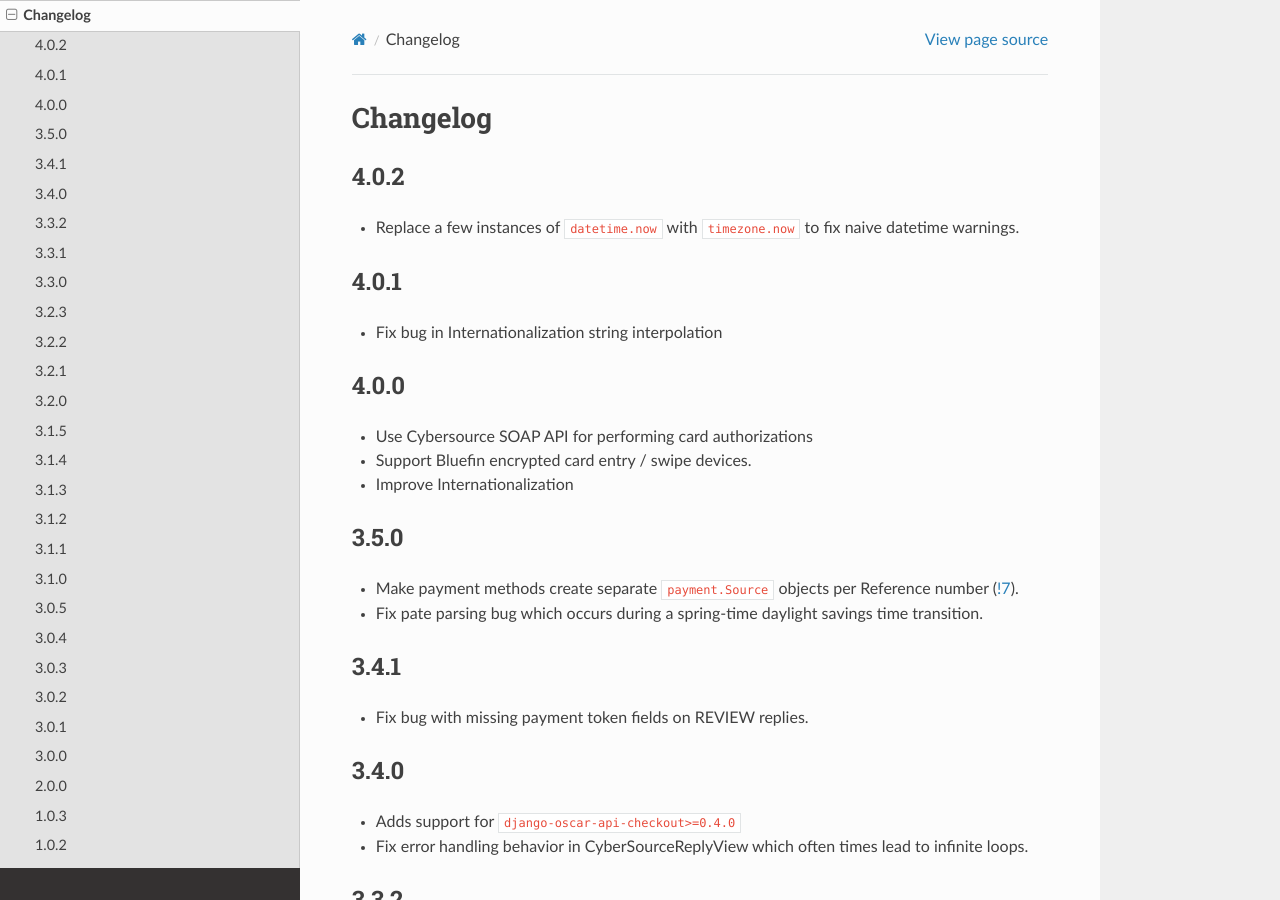
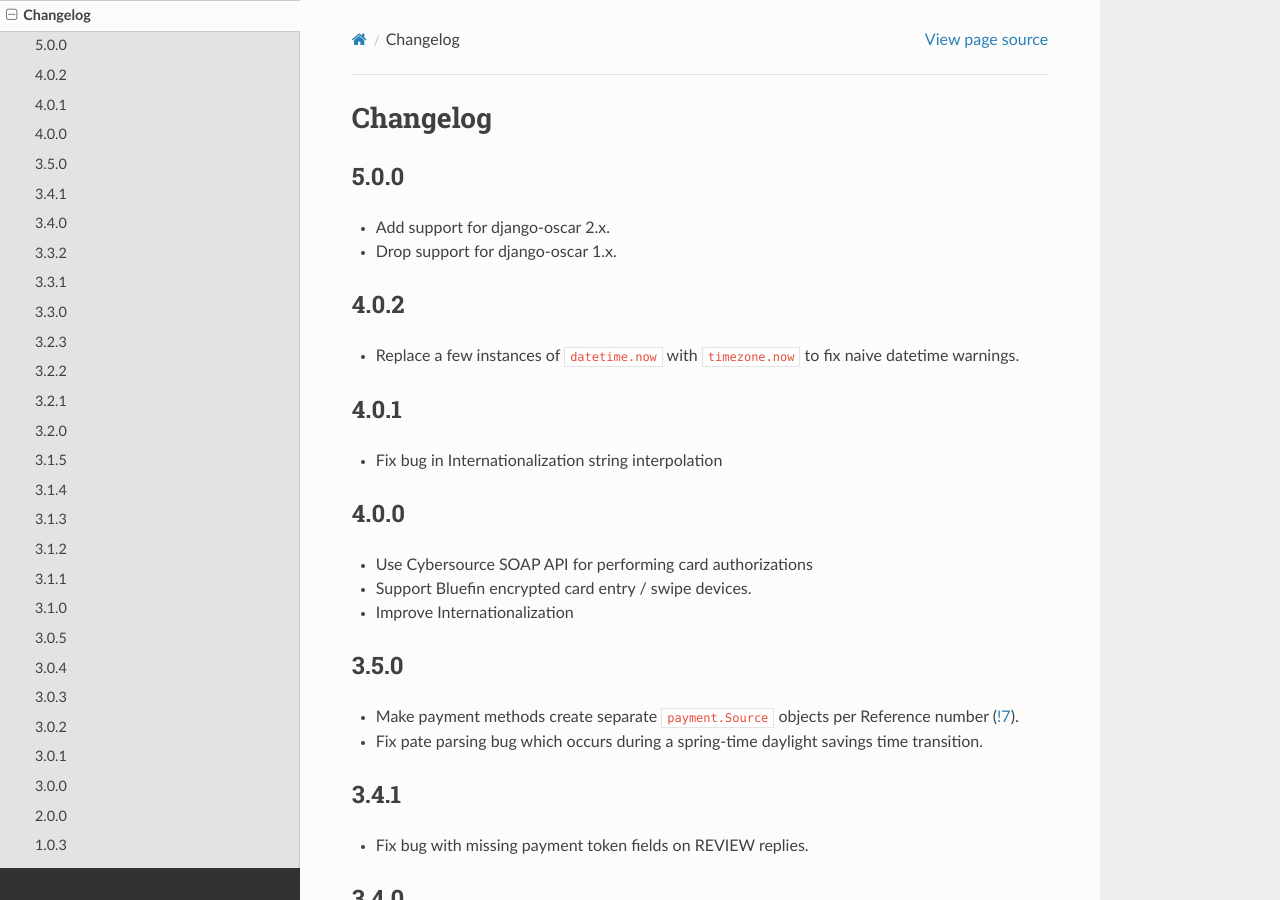
Before and after one commit to thelabnyc/django-oscar-cybersource, a Sphinx documentation site: the page built from docs/changes.rst, in a window 1280 px wide and 900 px high. Built offline with Sphinx 7.4.7 and the Read the Docs theme 2.0.0, drawn with Linux system fonts in a browser that asks for light colours; the version number could not be read and is left out.

Commit message:
Update README

```diff
--- a/docs/changes.rst
+++ b/docs/changes.rst
@@ -2,6 +2,11 @@
 
 Changelog
 =========
+
+5.0.0
+------------------
+- Add support for django-oscar 2.x.
+- Drop support for django-oscar 1.x.
 
 4.0.2
 ------------------
```
